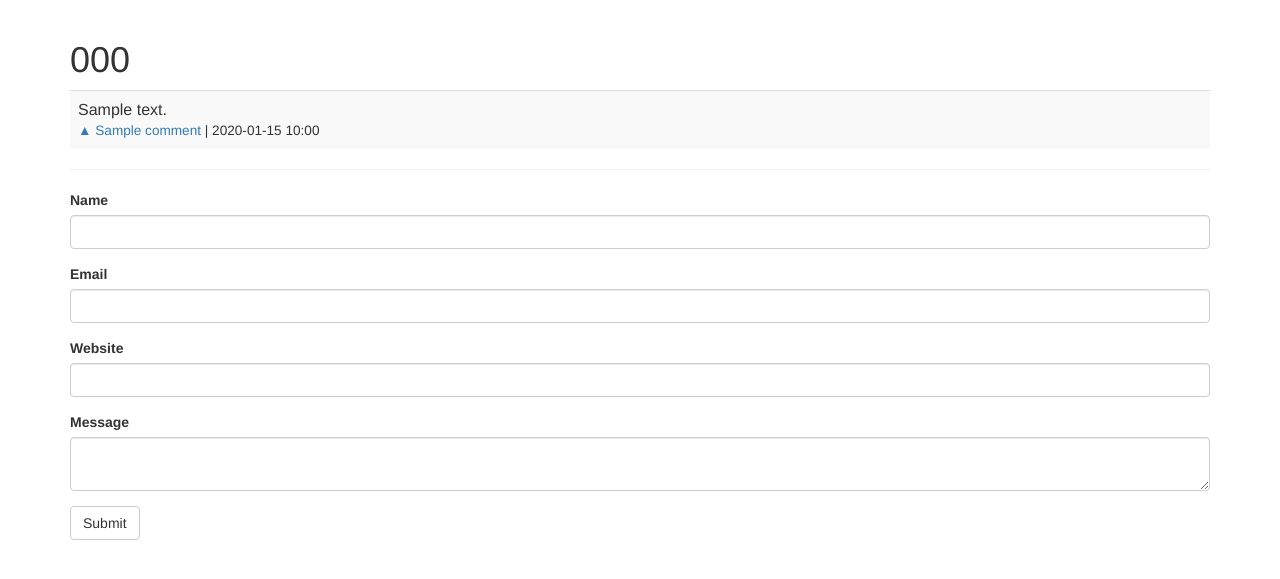
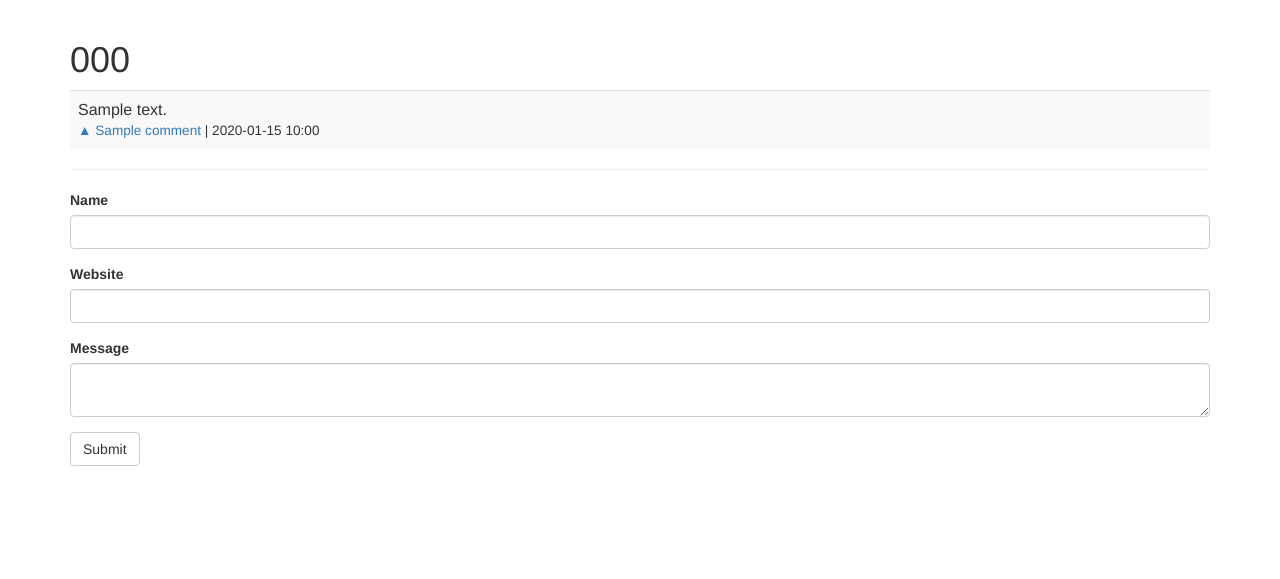
Before and after one commit to xsteadfastx/fackernews, a Flask app: page /comments/1 in a window 1280 px wide. Shown: the part 52-631 px from the top of the page. Run offline with Flask 2, Linux system fonts and the light colour scheme; tables that the repository leaves empty hold one stand-in row (values such as "Sample post"); parts of the project's set-up code (start-up, migrations or seed data) failed here and were passed over; some libraries are stand-ins or nearby versions.

Commit message:
removed email field for comments

```diff
--- a/app/app.py
+++ b/app/app.py
@@ -59,7 +59,6 @@ class Link(db.Model):
 class Comment(db.Model):
     id = db.Column(db.Integer, primary_key=True)
     name = db.Column(db.String())
-    email = db.Column(db.String())
     website = db.Column(db.String())
     message = db.Column(db.Text())
     date_time = db.Column(db.DateTime())
@@ -67,10 +66,9 @@ class Comment(db.Model):
 
     link_id = db.Column(db.Integer, db.ForeignKey('link.id'))
 
-    def __init__(self, name, email, website,
+    def __init__(self, name, website,
                  message, date_time, upvotes, link_id):
         self.name = name
-        self.email = email
         self.website = website
         self.message = message
         self.date_time = date_time
@@ -78,8 +76,7 @@ class Comment(db.Model):
         self.link_id = link_id
 
     def __repr__(self):
-        return '<Comment(%r, %r, %r, %r, %r, %r)>' % (self.name,
-                                                      self.email,
+        return '<Comment(%r, %r, %r, %r, %r)>' % (self.name,
                                                       self.website,
                                                       self.message,
                                                       self.date_time,
@@ -94,7 +91,6 @@ class LinkForm(Form):
 
 class CommentForm(Form):
     name = TextField('Name', validators=[Required()])
-    email = TextField('Email', validators=[Required(), Email()])
     website = TextField('Website', validators=[Optional(), URL()])
     message = TextAreaField('Message', validators=[Required()])
     recaptcha = RecaptchaField()
@@ -176,7 +172,6 @@ def comments(link_id):
     form = CommentForm()
     if form.validate_on_submit():
         comment = Comment(form.name.data,
-                          form.email.data,
                           form.website.data,
                           form.message.data,
                           datetime.datetime.utcnow(),
--- a/app/templates/comments.html
+++ b/app/templates/comments.html
@@ -30,7 +30,7 @@
 					{% if comment.id|string() in session.voted_comments %}
 					<br /><small>&#9650; {{ comment.name }} | {{ comment.date_time.strftime('%Y-%m-%d %H:%M') }}</small>
 					{% else %}
-					<br /><small><a href="/comments/{{ link_od }}/upvote/{{ comment.id }}">&#9650;</a> {{ comment.name }} | {{ comment.date_time.strftime('%Y-%m-%d %H:%M') }}</small>
+					<br /><small><a href="/comments/{{ link_id }}/upvote/{{ comment.id }}">&#9650;</a> {{ comment.name }} | {{ comment.date_time.strftime('%Y-%m-%d %H:%M') }}</small>
 					{% endif %}
 				{% endif %}
 			</td>
@@ -41,7 +41,6 @@
 	<form class="form" role="form" action="" method="POST" enctype="login">
 		{{ form.hidden_tag() }}
 		{{ wtf.form_field(form.name) }}
-		{{ wtf.form_field(form.email) }}
 		{{ wtf.form_field(form.website) }}
 		{{ wtf.form_field(form.message) }}
 		{% for error in form.recaptcha.errors %}
```
